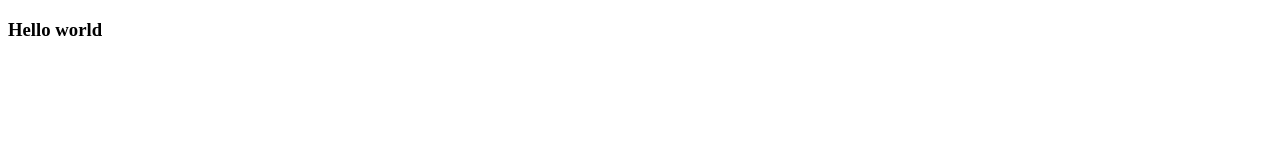
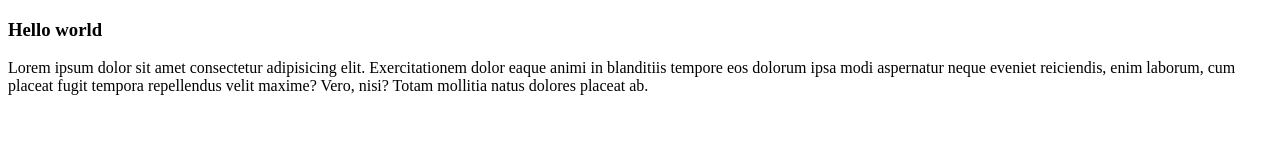
Before and after one commit to RenJeka/KLT, a plain HTML site: page index.html in a window 1280 px wide. Drawn offline with Linux system fonts and the light colour scheme.

Commit message:
Добавлен параграф

```diff
--- a/index.html
+++ b/index.html
@@ -8,5 +8,7 @@
 </head>
 <body>
 	<h3>Hello world</h3>
+	<p>Lorem ipsum dolor sit amet consectetur adipisicing elit. Exercitationem dolor eaque animi in blanditiis tempore eos dolorum ipsa modi aspernatur neque eveniet reiciendis, enim laborum, cum placeat fugit tempora repellendus velit maxime? Vero, nisi? Totam mollitia natus dolores placeat ab.</p>
+
 </body>
 </html>
```
